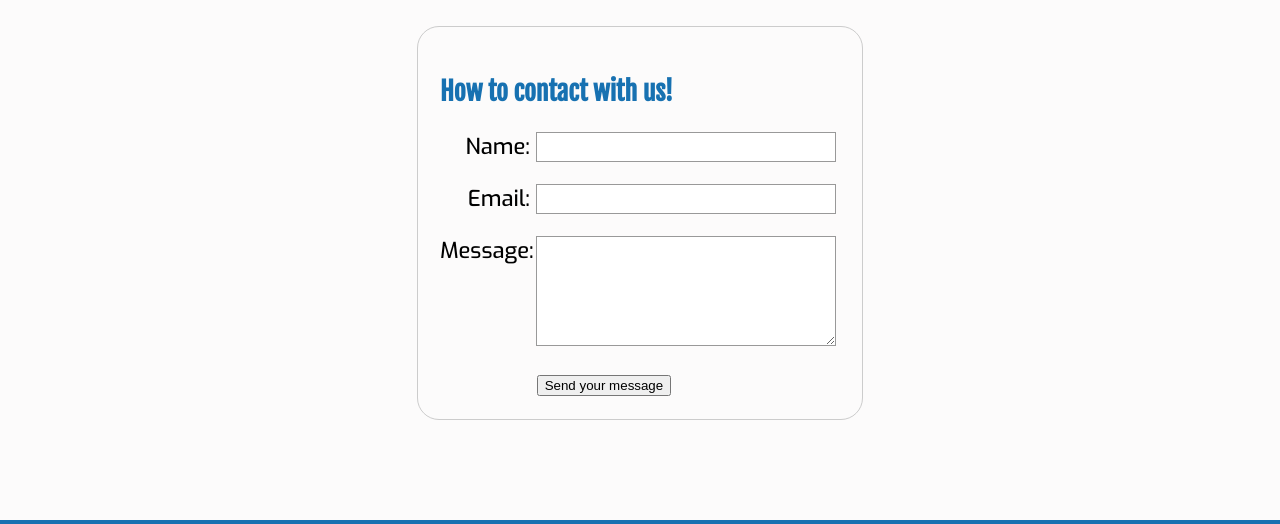
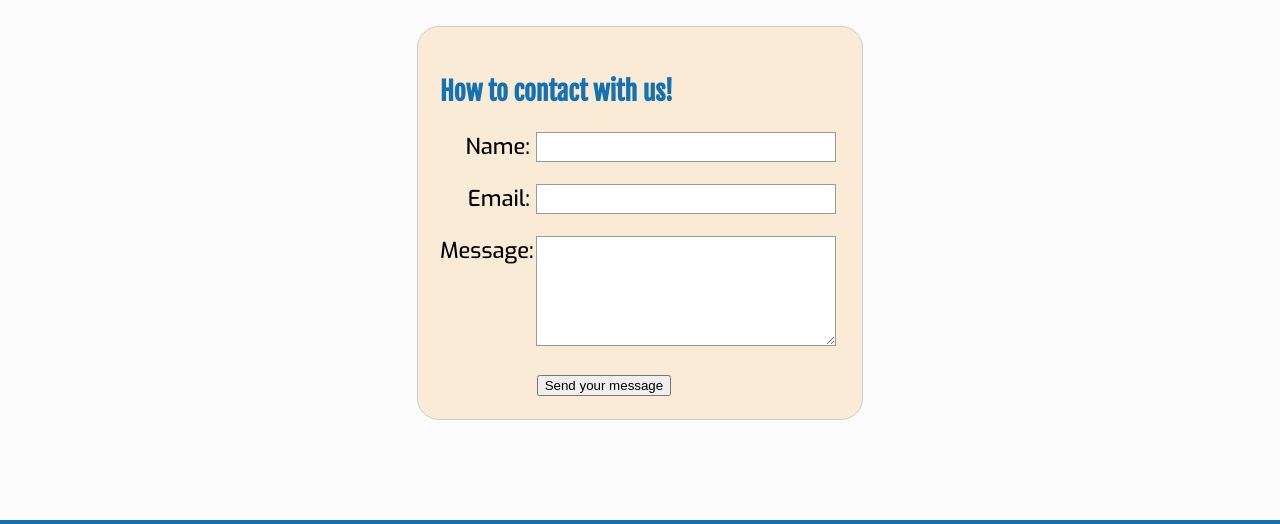
Before and after one commit to lucasmercau/wdd130, a plain HTML site: page wwr/contactus.html in a window 1280 px wide. Shown: the part 102-626 px from the top of the page. Drawn offline with Linux system fonts and the light colour scheme.

Commit message:
form upgraded

```diff
--- a/wwr/contactus.html
+++ b/wwr/contactus.html
@@ -77,6 +77,10 @@ button {
   margin-left: 0.5em;
 }
 
+form {
+  background-color: antiquewhite;
+}
+
 </style>
     <div id="content" class="river-page">
         <header>
```
